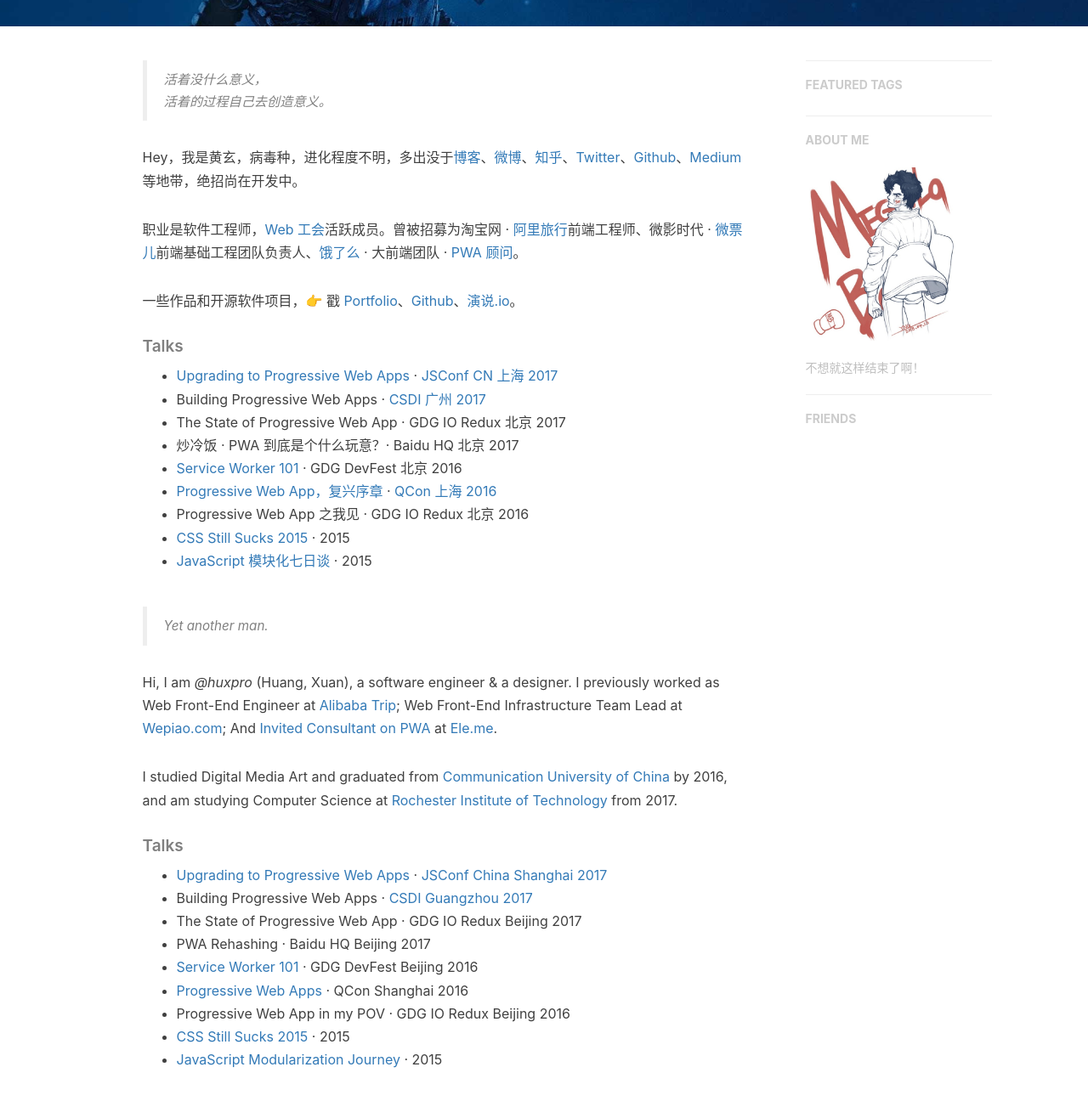
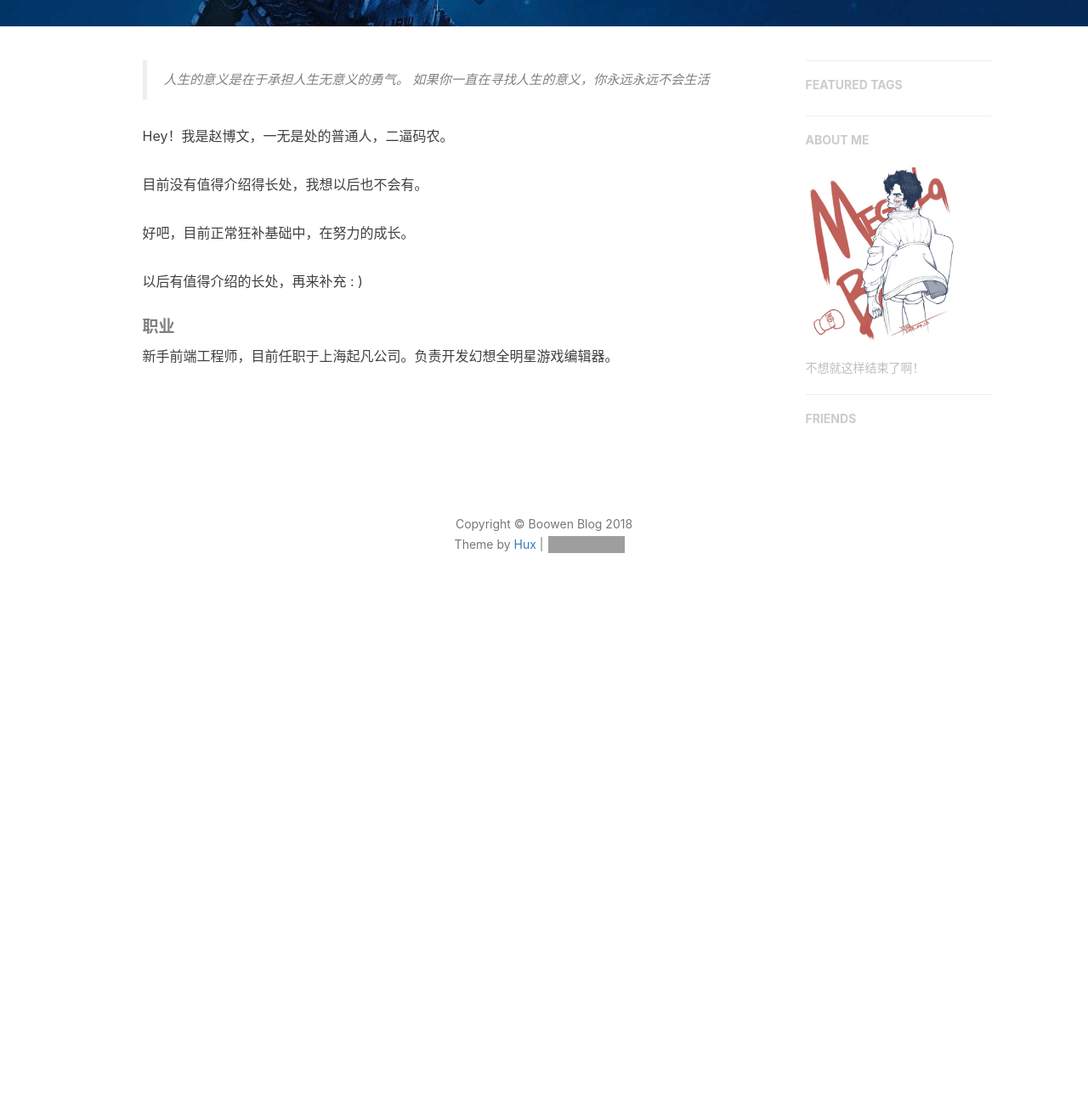
Before and after one commit to zhaobw61/-zhaobw61.git.io, a Jekyll site: the page built from about.html, in a window 1280 px wide and 1400 px high, scrolled down 387 px. Shown: the top 1296 px of the window at 85% size. Built offline with Jekyll 4.4.1, drawn with Linux system fonts in a browser that asks for light colours; nearby versions of some CDN libraries; comment, search, counter and statistics services are not loaded; after the commit the page ends 1132 px from its top, so only the background shows below that; some of the changed text lies outside the part shown; grey boxes are pictures that could not be loaded.

Commit message:
修改完about

```diff
--- a/_includes/about/zh.md
+++ b/_includes/about/zh.md
@@ -1,31 +1,13 @@
-> 活着没什么意义，
-> 活着的过程自己去创造意义。
+> 人生的意义是在于承担人生无意义的勇气。
+> 如果你一直在寻找人生的意义，你永远永远不会生活
 
-Hey，我是黄玄，病毒种，进化程度不明，多出没于[博客](https://huangxuan.me)、[微博](weibo.com/huxpro)、[知乎](https://www.zhihu.com/people/huxpro/pins/posts)、[Twitter](https://twitter.com/Huxpro/)、[Github](http://github.com/huxpro)、[Medium](https://medium.com/@Huxpro) 等地带，绝招尚在开发中。
+Hey！我是赵博文，一无是处的普通人，二逼码农。
 
-职业是软件工程师，[Web 工会](https://medium.com/ben-and-dion/team-web-3315aa447fb2#.359a9c6cl)活跃成员。曾被招募为淘宝网 · [阿里旅行](http://alitrip.com)前端工程师、微影时代 · [微票儿](http://www.wepiao.com/?r=movie)前端基础工程团队负责人、[饿了么](https://ele.me/) · 大前端团队 · [PWA 顾问](https://medium.com/elemefe/upgrading-ele-me-to-progressive-web-app-2a446832e509)。
+目前没有值得介绍得长处，我想以后也不会有。
 
-一些作品和开源软件项目，👉 戳 [Portfolio](/portfolio)、[Github](http://github.com/huxpro)、[演说.io](https://zhuanlan.zhihu.com/p/21280918)。
+好吧，目前正常狂补基础中，在努力的成长。
 
+以后有值得介绍的长处，再来补充 : )
 
-##### Talks
-
-- [Upgrading to Progressive Web Apps][9] · [JSConf CN 上海 2017](http://2017.jsconf.cn/)
-- Building Progressive Web Apps · [CSDI 广州 2017](http://www.csdisummit.com/)
-- The State of Progressive Web App · GDG IO Redux 北京 2017
-- 炒冷饭 · PWA 到底是个什么玩意？· Baidu HQ 北京 2017
-- [Service Worker 101][5] · GDG DevFest 北京 2016
-- [Progressive Web App，复兴序章][4] · [QCon 上海 2016](http://2016.qconshanghai.com/presentation/3111)
-- Progressive Web App 之我见 · GDG IO Redux 北京 2016
-- [CSS Still Sucks 2015][2] · 2015
-- [JavaScript 模块化七日谈][1] · 2015
-
-[1]: //huangxuan.me/2015/07/09/js-module-7day/
-[2]: //huangxuan.me/2015/12/28/css-sucks-2015/
-[3]: //huangxuan.me/2016/06/05/pwa-in-my-pov/
-[4]: //huangxuan.me/2016/10/20/pwa-qcon2016/
-[5]: //huangxuan.me/2016/11/20/sw-101-gdgdf/
-[6]: https://yanshuo.io/assets/player/?deck=58ac8598b123db0067292f92 "PWA Rehashing"
-[7]: https://yanshuo.io/assets/player/?deck=593ad6fbfe88c2006a0a0d6d "The State of PWA"
-[8]: https://yanshuo.io/assets/player/?deck=594d673d570c357d0698a950 "Building PWA"
-[9]: //huangxuan.me/jsconfcn2017/
+##### 职业
+新手前端工程师，目前任职于上海起凡公司。负责开发幻想全明星游戏编辑器。
--- a/_posts/2017-07-12-upgrading-eleme-to-pwa.markdown
+++ b/_posts/2017-07-12-upgrading-eleme-to-pwa.markdown
@@ -22,6 +22,6 @@
 
 <!-- English Version -->
 <div class="en post-container">
-    {% capture about_en %}{% include posts/2017-07-12-upgrading-eleme-to-pwa/en.md %}{% endcapture %}
-    {{ about_en | markdownify }}
+    <!-- {% capture about_en %}{% include posts/2017-07-12-upgrading-eleme-to-pwa/en.md %}{% endcapture %}
+    {{ about_en | markdownify }} -->
 </div>
--- a/about.html
+++ b/about.html
@@ -17,13 +17,6 @@
     {% capture about_zh %}{% include about/zh.md %}{% endcapture %}
     {{ about_zh | markdownify }}
 </div>
-
-<!-- English Version -->
-<div class="en post-container">
-    {% capture about_en %}{% include about/en.md %}{% endcapture %}
-    {{ about_en | markdownify }}
-</div>
-
 
 {% if site.disqus_username %}
 <!-- disqus 评论框 start -->
```
Also changed, not shown: other parts of about.html (+1 -1 lines), _drafts/zh.md (added, +31 -0 lines), _drafts/en.md (renamed from _includes/about/en.md).
